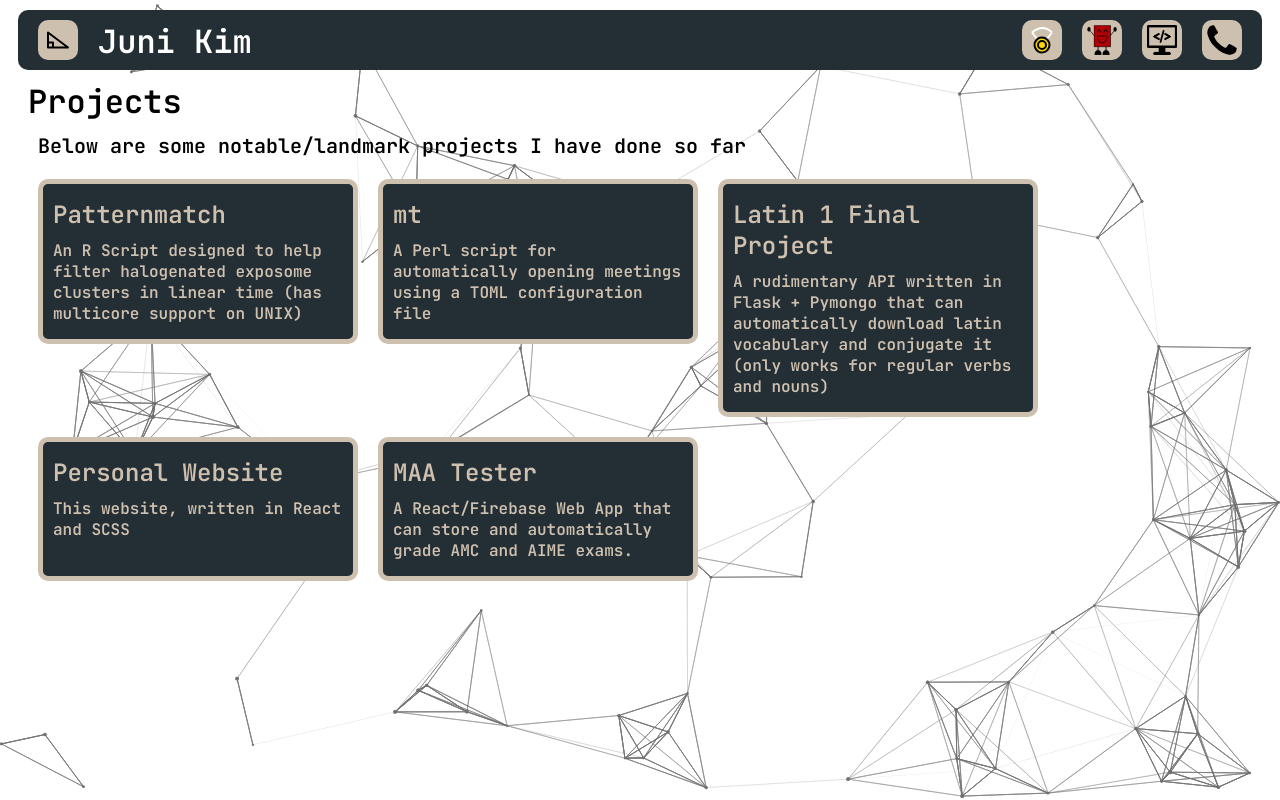
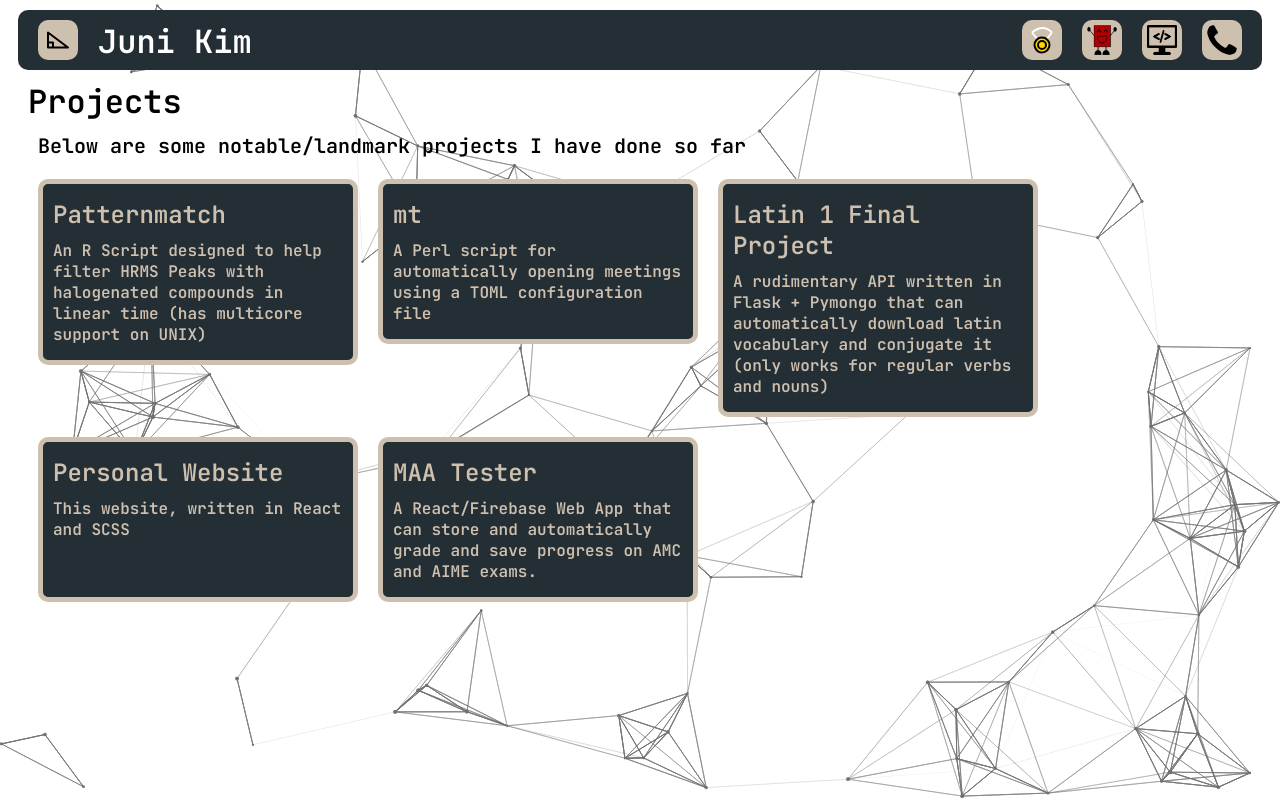
Before and after one commit to junikimm717/Personal-website, a React (Create React App) app: page /projects in a window 1280 px wide. Built offline with nearby package versions, Linux system fonts and the light colour scheme.

Commit message:
updated projects for maatester link change

```diff
--- a/src/content/Projects.tsx
+++ b/src/content/Projects.tsx
@@ -1,37 +1,37 @@
-import { Card, CardGroup } from '../components/Card';
-import Page, { Description } from '../components/Page';
+import { Card, CardGroup } from "../components/Card";
+import Page, { Description } from "../components/Page";
 
 const Projects = () => (
-	<Page title='Projects'>
+  <Page title="Projects">
     <Description>
       Below are some notable/landmark projects I have done so far
     </Description>
     <CardGroup>
       <Card
-				title='Patternmatch'
-				href='https://git.junickim.me/junikimm717/patternmatch'
+        title="Patternmatch"
+        href="https://git.junickim.me/junikimm717/patternmatch"
       >
-				An R Script designed to help filter halogenated exposome clusters in
-				linear time (has multicore support on UNIX)
+        An R Script designed to help filter HRMS Peaks with halogenated
+        compounds in linear time (has multicore support on UNIX)
       </Card>
-			<Card title='mt' href='https://gitlab.com/jpkg/mt'>
+      <Card title="mt" href="https://gitlab.com/jpkg/mt">
         A Perl script for automatically opening meetings using a TOML
         configuration file
       </Card>
       <Card
-				title='Latin 1 Final Project'
-				href='https://github.com/junikimm717/OLA11-Final-Project'
+        title="Latin 1 Final Project"
+        href="https://github.com/junikimm717/OLA11-Final-Project"
       >
         A rudimentary API written in Flask + Pymongo that can automatically
         download latin vocabulary and conjugate it (only works for regular verbs
         and nouns)
       </Card>
-			<Card title='Personal Website'>
+      <Card title="Personal Website">
         This website, written in React and SCSS
       </Card>
-			<Card title='MAA Tester' href='https://amcaimetester.netlify.app'>
-				A React/Firebase Web App that can store and automatically grade AMC and
-				AIME exams.
+      <Card title="MAA Tester" href="https://maatester.netlify.app">
+        A React/Firebase Web App that can store and automatically grade and save
+        progress on AMC and AIME exams.
       </Card>
     </CardGroup>
   </Page>
```
Lines whose indentation alone changed are shown as unchanged.
